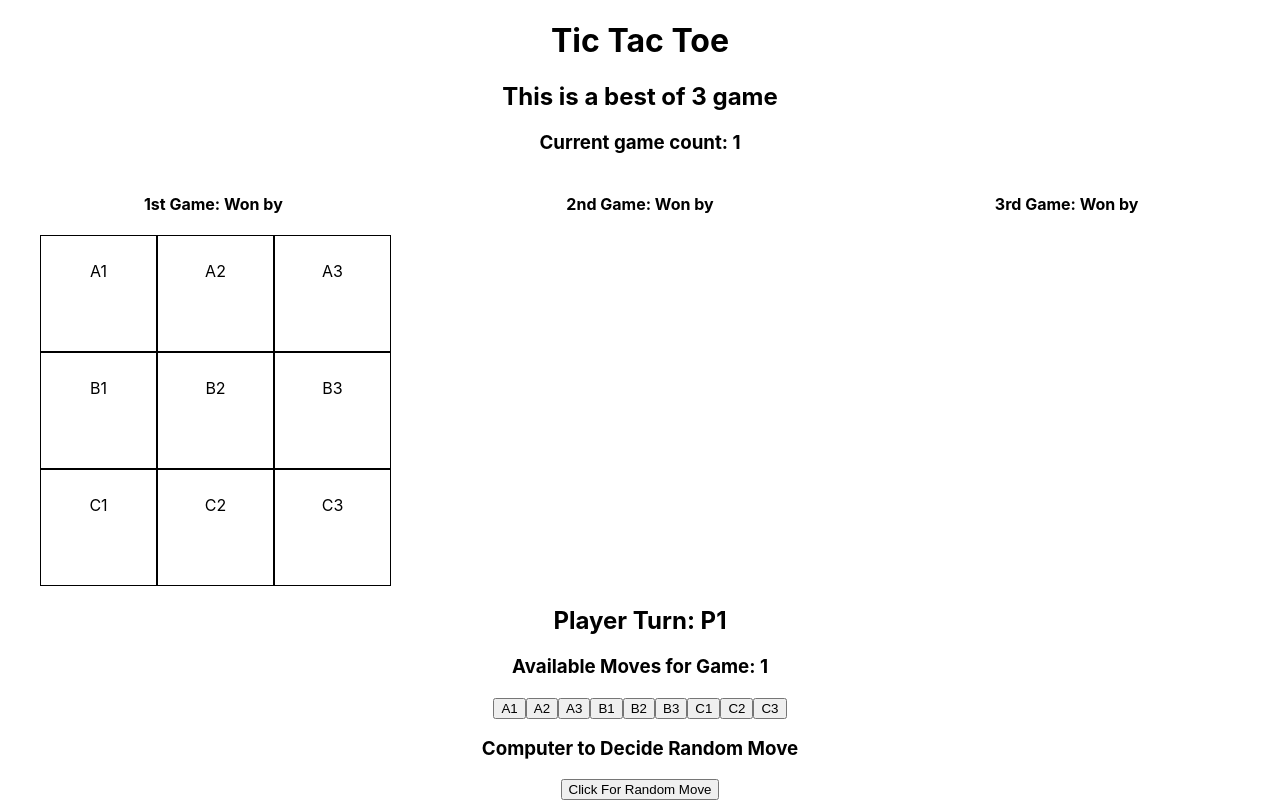
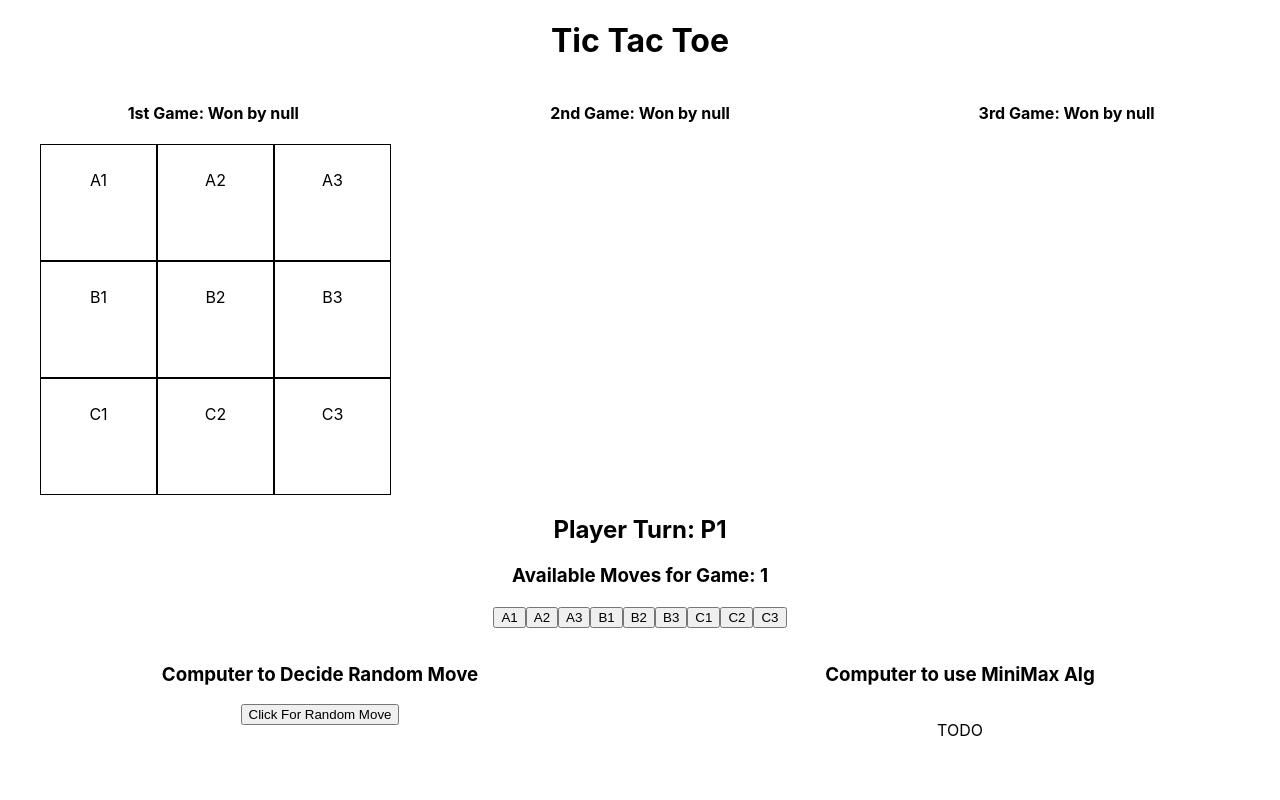
Before and after one commit to jjwebdev1865/typescriptGames, a React (Create React App) app in the folder tic_tac_toe/: page / in a window 1280 px wide. Built offline with nearby package versions, Linux system fonts and the light colour scheme.

Commit message:
determine scratch game

```diff
--- a/tic_tac_toe/src/App.tsx
+++ b/tic_tac_toe/src/App.tsx
@@ -36,17 +36,25 @@ function App(): JSX.Element {
   const boardGame = initBoard(gameOneRows)
   const [ secondBoardGame, setSecondBoardGame ] = useState<JSX.Element | null>(null)
   const [ thirdBoardGame, setThirdBoardGame ] = useState<JSX.Element | null>(null)
-  const [ gameWinner, setGameWinner ] = useState<string | null>('')
-  const [ gameTwoWinner, setGameTwoWinner ] = useState<string | null>('')
-  const [ gameThreeWinner, setGameThreeWinner ] = useState<string | null>('')
+  const [ gameWinner, setGameWinner ] = useState<string | null>(null)
+  const [ gameTwoWinner, setGameTwoWinner ] = useState<string | null>(null)
+  const [ gameThreeWinner, setGameThreeWinner ] = useState<string | null>(null)
 
   useEffect(() => {
     if (isGameOver && isGameTwoOver && isGameThreeOver) {
       setGameCount(0)
-      alert('Conclusion of this game!!')
+      if (gameTwoWinner === null) {
+        setGameTwoWinner('')
+      }
     } else if (isGameOver && isGameTwoOver) {
+      if (gameTwoWinner === null) {
+        setGameTwoWinner('')
+      }
       setGameCount(gameCount + 1)
     } else if (isGameOver) {
+      if (gameWinner === null) {
+        setGameWinner('')
+      }
       setGameCount(gameCount + 1)
     }
     // eslint-disable-next-line
@@ -131,8 +139,6 @@ function App(): JSX.Element {
   return (
     <div className='App' style={{ textAlign: 'center'}}>
       <h1>Tic Tac Toe</h1>
-      <h2>This is a best of 3 game</h2>
-      <h3>Current game count: {gameCount}</h3>
 
       <StyledGameBoardsContainer>
         <GameBoard gameWinner={gameWinner} boardGame={boardGame} gameString='1st' />
@@ -167,6 +173,8 @@ function App(): JSX.Element {
 
         </StyledAvailableMovesContainer>
 
+        <div style={{ display: 'grid', gridTemplateColumns: '50% 50%'}}>
+          <div>
             <h3>Computer to Decide Random Move</h3>
             <div style={{ display: 'flex', justifyContent: 'center'}}>
               {gameCount === 1 && (
@@ -200,6 +208,14 @@ function App(): JSX.Element {
               )}
             </div>
           </div>
+          <div>
+            <h3>Computer to use MiniMax Alg</h3>
+            <div style={{ display: 'flex', justifyContent: 'center'}}>
+              <p>TODO</p>
+            </div>
+          </div>
+        </div>
+      </div>
     </div>
   );
 }
--- a/tic_tac_toe/src/components/GameBoard/GameBoard.tsx
+++ b/tic_tac_toe/src/components/GameBoard/GameBoard.tsx
@@ -6,9 +6,20 @@ interface GameBoardProps {
   gameString: string
 }
 
-export const GameBoard = ({gameWinner, boardGame, gameString}: GameBoardProps): JSX.Element => (
-  <div data-testid={`${gameString}-board-game-container`}>
-    <h4>{gameString} Game: Won by {gameWinner}</h4>
-    {boardGame}
-  </div>
-)
+export const GameBoard = ({gameWinner, boardGame, gameString}: GameBoardProps): JSX.Element => {
+  let winner = ''
+  if (gameWinner === null) {
+    winner = 'null'
+  } else if (gameWinner === '') {
+    winner = 'Scratch'
+  } else if (gameWinner !== null && gameWinner !== '') {
+    winner = gameWinner
+  }
+
+  return (
+    <div data-testid={`${gameString}-board-game-container`}>
+      <h4>{gameString} Game: Won by {winner}</h4>
+      {boardGame}
+    </div>
+  )
+}
```
Lines whose indentation alone changed are shown as unchanged.
